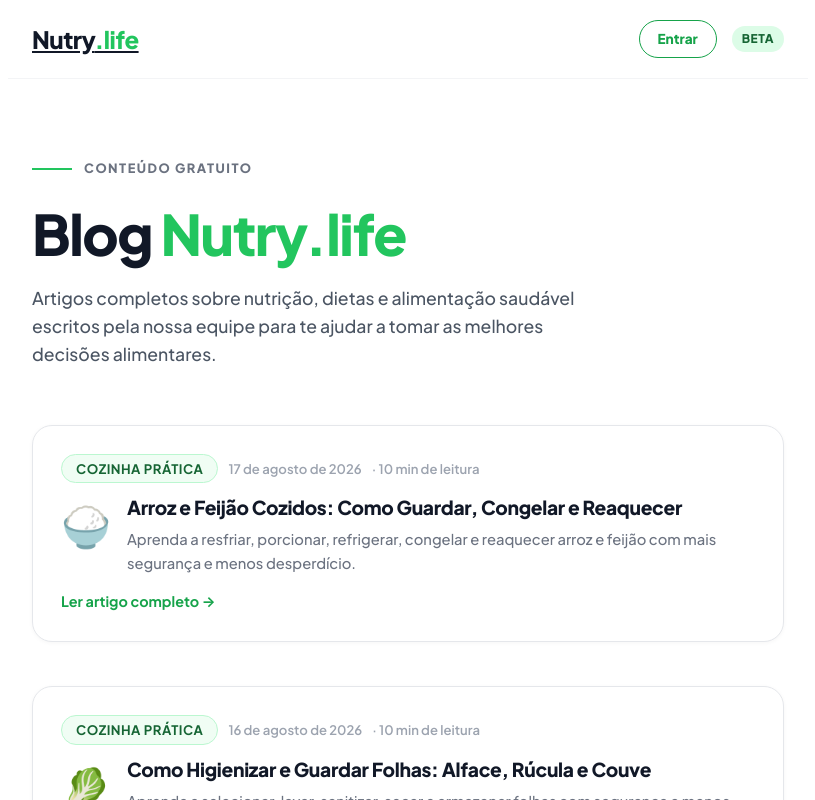
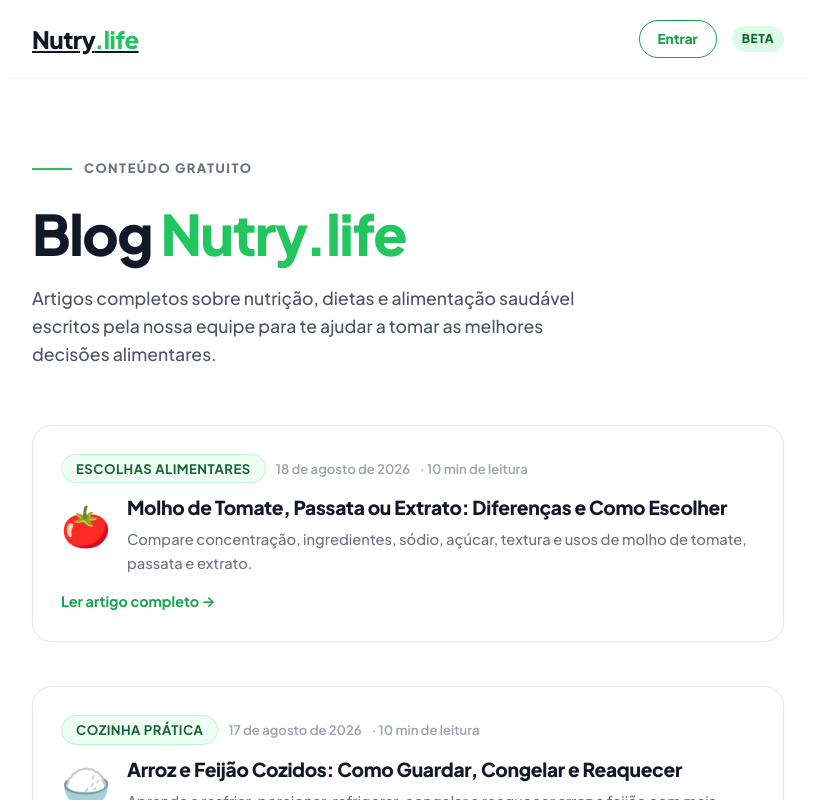
Before and after one commit to elevanceseguros/Nutri, a Next.js app: page /blog in a window 1280 px wide. Shown: the top 800 px of the page, without its empty margins (232-1047 px from the left). Built offline with nearby package versions, Linux system fonts and the light colour scheme.

Commit message:
Adiciona artigo de 18 de agosto ao blog

```diff
--- a/src/app/blog/page.tsx
+++ b/src/app/blog/page.tsx
@@ -14,6 +14,15 @@ export const metadata: Metadata = {
 };
 
 const posts = [
+  {
+    slug: "molho-tomate-passata-extrato-como-escolher",
+    titulo: "Molho de Tomate, Passata ou Extrato: Diferenças e Como Escolher",
+    descricao: "Compare concentração, ingredientes, sódio, açúcar, textura e usos de molho de tomate, passata e extrato.",
+    data: "18 de agosto de 2026",
+    tempo: "10 min de leitura",
+    tag: "Escolhas Alimentares",
+    emoji: "🍅",
+  },
   {
     slug: "arroz-feijao-cozidos-guardar-congelar-reaquecer",
     titulo: "Arroz e Feijão Cozidos: Como Guardar, Congelar e Reaquecer",
```
